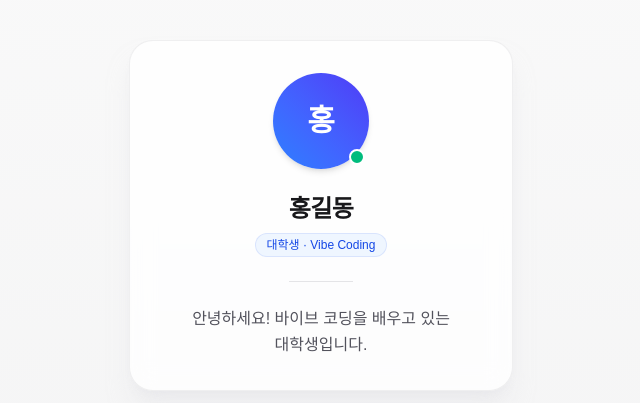
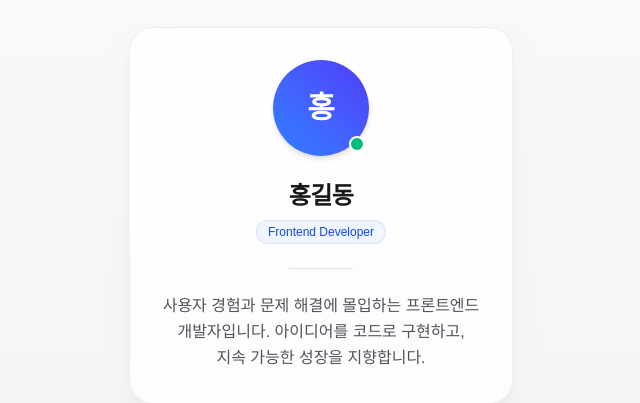
Before and after one commit to 1hxs17h/my-link-sh, a Next.js app: page / in a window 1280 px wide. Shown: the part 185-588 px from the top of the page, without its empty margins (319-959 px from the left). Built offline with nearby package versions, Linux system fonts and the light colour scheme.

Commit message:
feat: Update profile bio and title to developer style

```diff
--- a/src/app/page.tsx
+++ b/src/app/page.tsx
@@ -18,7 +18,7 @@ export default function Home() {
 
         {/* 서브 타이틀 / 배지 */}
         <span className="mt-2 inline-flex items-center rounded-full bg-blue-50 px-3 py-1 text-xs font-medium text-blue-700 ring-1 ring-inset ring-blue-700/10 dark:bg-blue-950/50 dark:text-blue-300 dark:ring-blue-700/30">
-          대학생 · Vibe Coding
+          Frontend Developer
         </span>
 
         {/* 구분선 */}
@@ -26,7 +26,7 @@ export default function Home() {
 
         {/* 소개글 */}
         <p className="text-base leading-relaxed text-zinc-600 dark:text-zinc-300 break-keep">
-          안녕하세요! 바이브 코딩을 배우고 있는 대학생입니다.
+          사용자 경험과 문제 해결에 몰입하는 프론트엔드 개발자입니다. 아이디어를 코드로 구현하고, 지속 가능한 성장을 지향합니다.
         </p>
       </div>
     </main>
```
